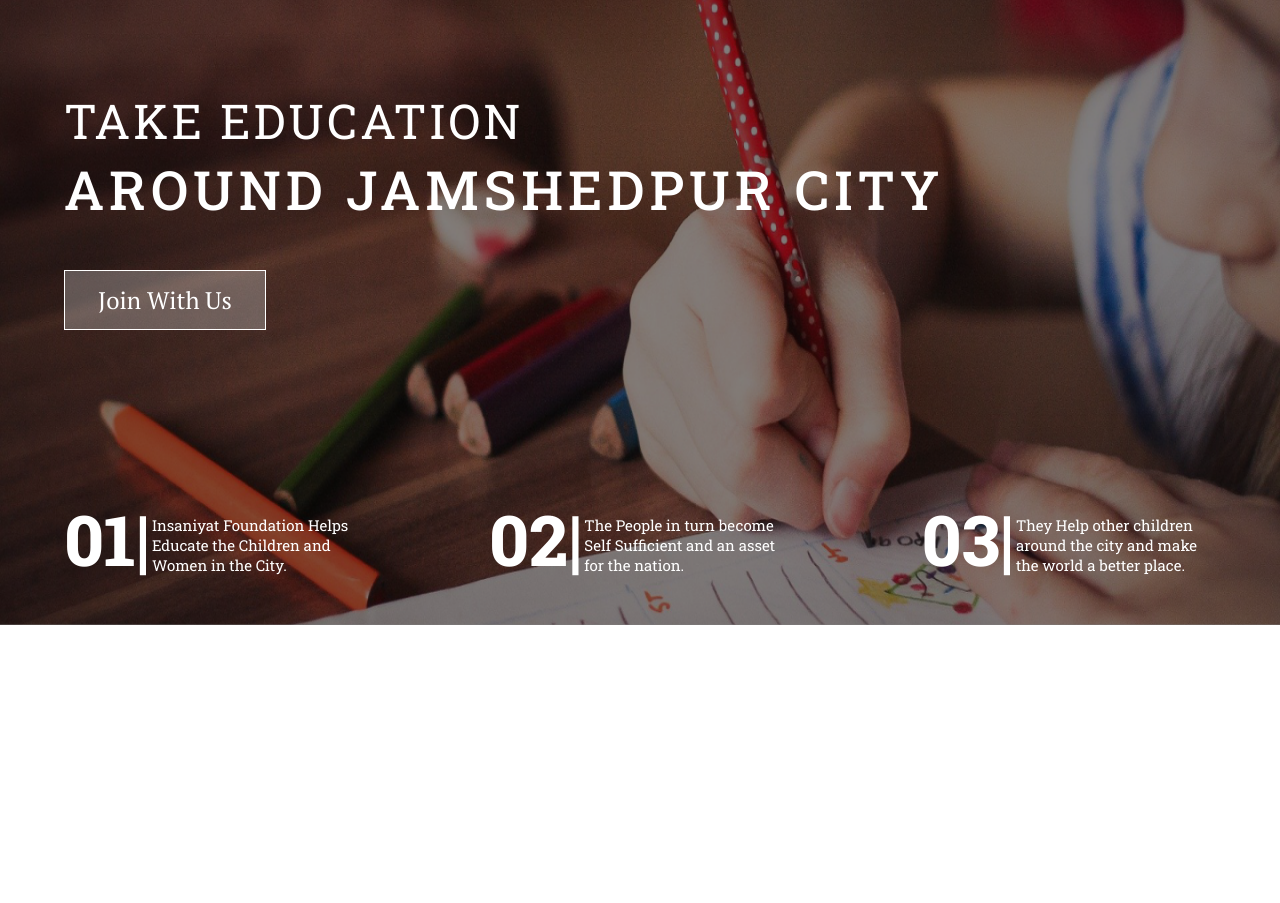
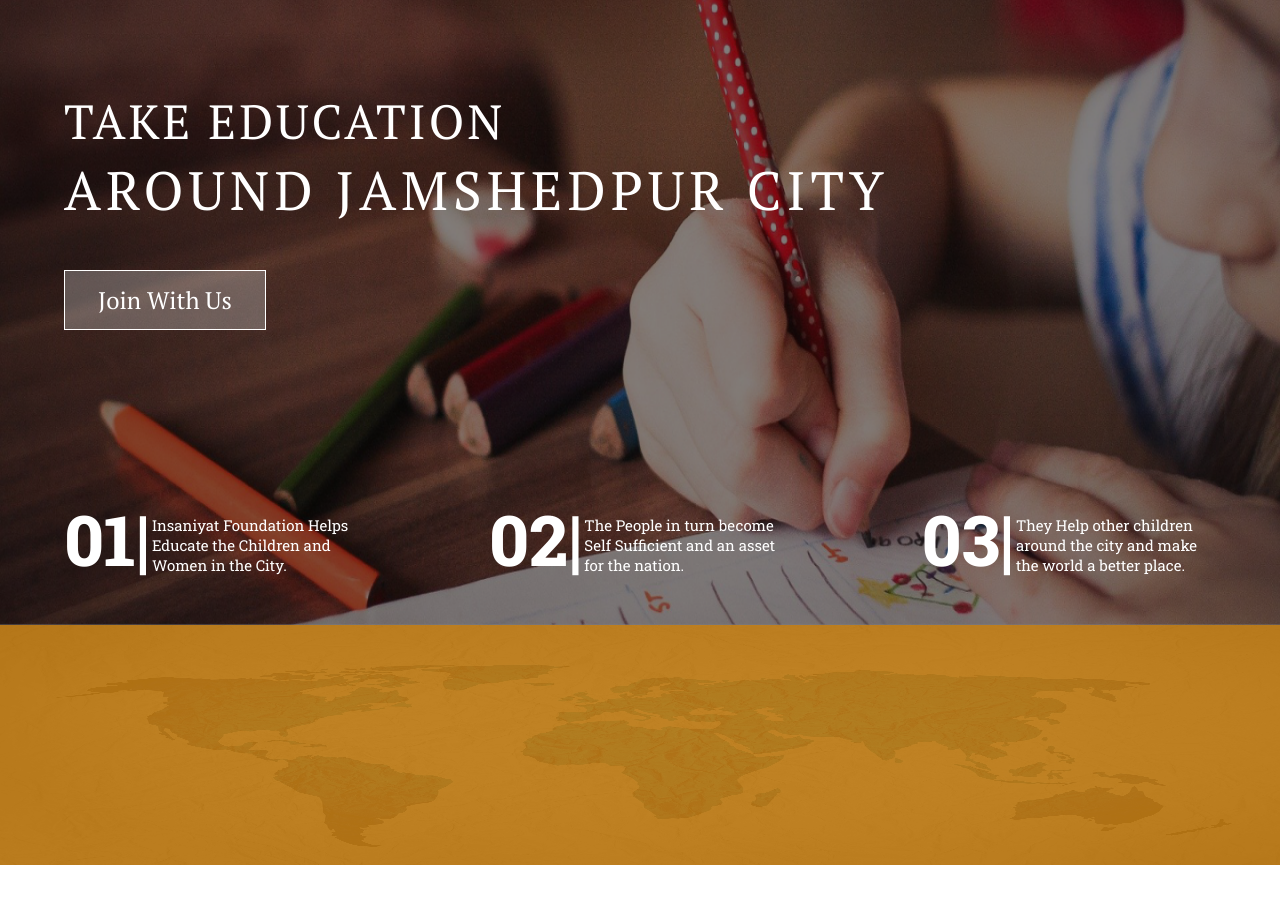
Before and after one commit to al-habibi-1107/Insaniat-Foundation-Website, a plain HTML site: page index.html in a window 1280 px wide. Shown: the part 175-1078 px from the top of the page. Before the commit the page ends 805 px from the top, so only its background shows below. Drawn offline with Linux system fonts and the light colour scheme.

Commit message:
section 2 bg added

```diff
--- a/index.html
+++ b/index.html
@@ -42,6 +42,11 @@
                 </ul>
             </div>
     </section>
+    <section id="section2">
+        <img class="section-2-bg"src="./assets/section-2-bg.jpg" alt="world">
+        <div class="sec-2-filter-black"></div>
+        <div class="sec-2-filter-yellow"></div>
+    </section>
 
 </body>
 </html>
--- a/styles.css
+++ b/styles.css
@@ -90,6 +90,7 @@ header{
     font-weight: 400;
     letter-spacing: 3px;
     margin-bottom: 1px;
+    font-family: 'PT Serif', serif;
 }
 
 .landing-content h1{
@@ -97,6 +98,7 @@ header{
     font-size: 54px;
     font-weight: 500;
     letter-spacing: 5px;
+    font-family: 'PT Serif', serif;
 }
 
 .landing-content button{
@@ -147,3 +149,33 @@ header{
     font-size: 15px;
 
 }
+
+/************* SECTION 2 ************/
+
+#section2{
+    height: 100vh;
+    width: 100%;
+}
+
+.section-2-bg{
+    width: 100%;
+    height: 30vh;
+
+}
+
+.sec-2-filter-yellow{
+    width: 100%;
+    height: 30vh;
+    position: absolute;
+    top: 100vh;
+    background: #F69D17;
+    opacity: 0.7;
+}
+.sec-2-filter-black{
+    width: 100%;
+    height: 30vh;
+    position: absolute;
+    top: 100vh;
+    background: #000;
+    opacity: 0.7;
+}
```
